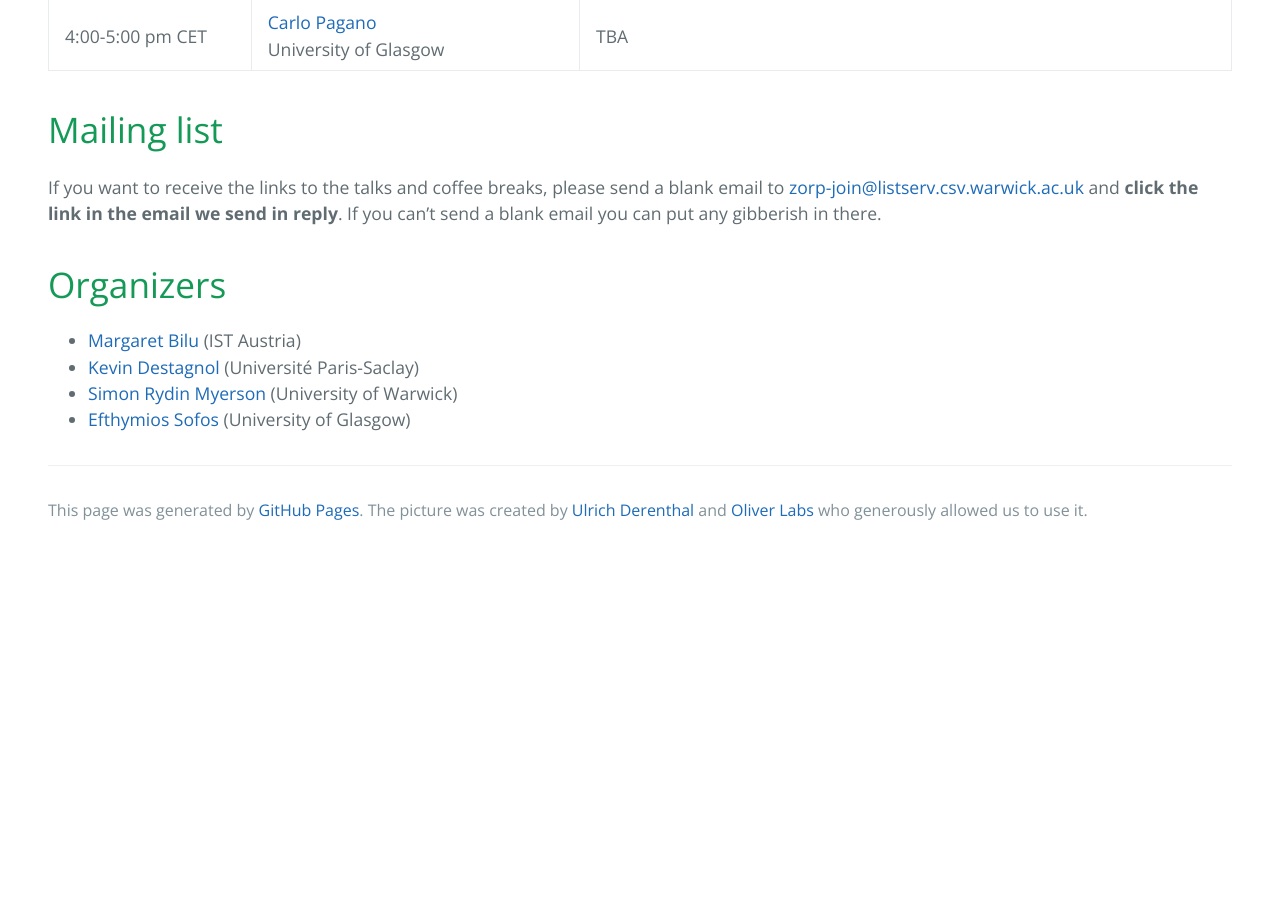
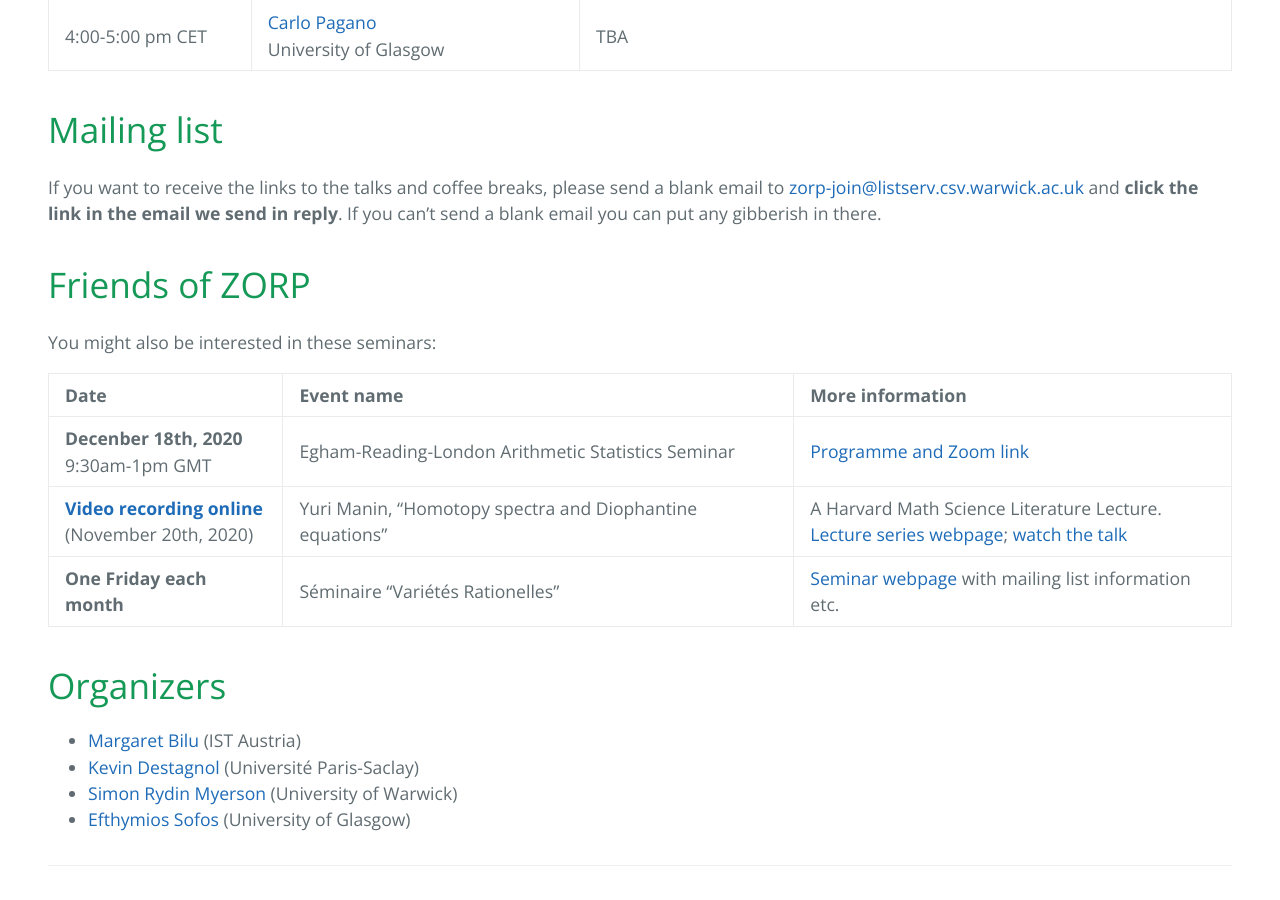
Before and after one commit to zoom-on-rational-points/zoom-on-rational-points.github.io, a Jekyll site: the page built from index.md, in a window 1280 px wide and 900 px high, scrolled down 1178 px. Built offline with Jekyll 4.4.1, drawn with Linux system fonts in a browser that asks for light colours; our own code applies the rules of GitHub Pages for plain Markdown files; before the commit the page ends 1732 px from its top, so only the background shows below that.

Commit message:
Update index.md

```diff
--- a/index.md
+++ b/index.md
@@ -12,7 +12,7 @@ The seminar meets on one Friday every month with two talks, at **2:30-3:30 pm  P
 
 
 | Date   | Speakers     | Titles and Abstracts |
-|:-------|:--------------|:------|
+|:------------|:--------------|:------|
 | **December 11th, 2020** <br>2:30-3:30 pm CET <br><br> <br> 4:00-5:00 pm CET <br>| <br><a href="https://www.imo.universite-paris-saclay.fr/~colliot/">Jean-Louis Colliot-Thélène</a> <br> CNRS and Paris-Saclay University (Orsay) <br><br>  <a href="https://www.math.wisc.edu/~ellenber/"> Jordan Ellenberg </a> <br> UW Madison| <br><a href="https://zoom-on-rational-points.github.io/abstractCT">Jumps in the rank of the Mordell-Weil group</a> / <a href="https://zoom-on-rational-points.github.io/resumeCT">Sauts du rang du groupe de Mordell-Weil</a> <br><br><br><a href="https://zoom-on-rational-points.github.io/abstractJE">Some questions around counting rational points on stacks</a><br>|
 | **January 15th, 2021** <br>2:30-3:30 pm CET <br><br> <br> 4:00-5:00 pm CET <br>| <br><a href ="http://www-personal.umich.edu/~ytchan/">Stephanie Chan</a> <br> University of Michigan <br><br>  <a href="http://guests.mpim-bonn.mpg.de/carlo.pagano90/"> Carlo Pagano </a> <br> University of Glasgow| <br>TBA <br><br><br>TBA<br>|
 
@@ -21,6 +21,18 @@ The seminar meets on one Friday every month with two talks, at **2:30-3:30 pm  P
 
 If you want to receive the links to the talks and coffee breaks, please send a blank email to <a href='mailto:zorp-join@listserv.csv.warwick.ac.uk'>zorp-join@listserv.csv.warwick.ac.uk</a> and <b>click the link in the email we send in reply</b>. If you can't send a blank email you can put any gibberish in there.
 
+# Friends of ZORP
+
+You might also be interested in these seminars:
+
+| Date   | Event name     | More information |
+|:-------|:--------------|:------|
+| **Decenber 18th, 2020** <br> 9:30am-1pm GMT| Egham-Reading-London Arithmetic Statistics Seminar  | <a href="https://reynoldfregoli.wixsite.com/website">Programme and Zoom link</a> |
+| **<a href="https://www.youtube.com/watch?v=0LRjvyldpCw">Video recording online</a>** <br> (November 20th, 2020) | Yuri Manin, "Homotopy spectra and Diophantine equations" | A Harvard Math Science Literature Lecture.<br> <a href="https://cmsa.fas.harvard.edu/literature-lecture-series/">Lecture series webpage</a>; <a href="https://www.youtube.com/watch?v=0LRjvyldpCw">watch the talk</a>|
+| **One Friday each month** | S&eacute;minaire "Vari&eacute;t&eacute;s Rationelles" | <a href="https://webusers.imj-prg.fr/~cyril.demarche/SVR/SVR.html">Seminar webpage</a> with mailing list information etc. |
+
+
+
 # Organizers
 
 * <a href="https://pub.ist.ac.at/~mbilu/index.html"> Margaret Bilu </a>(IST Austria)
```
